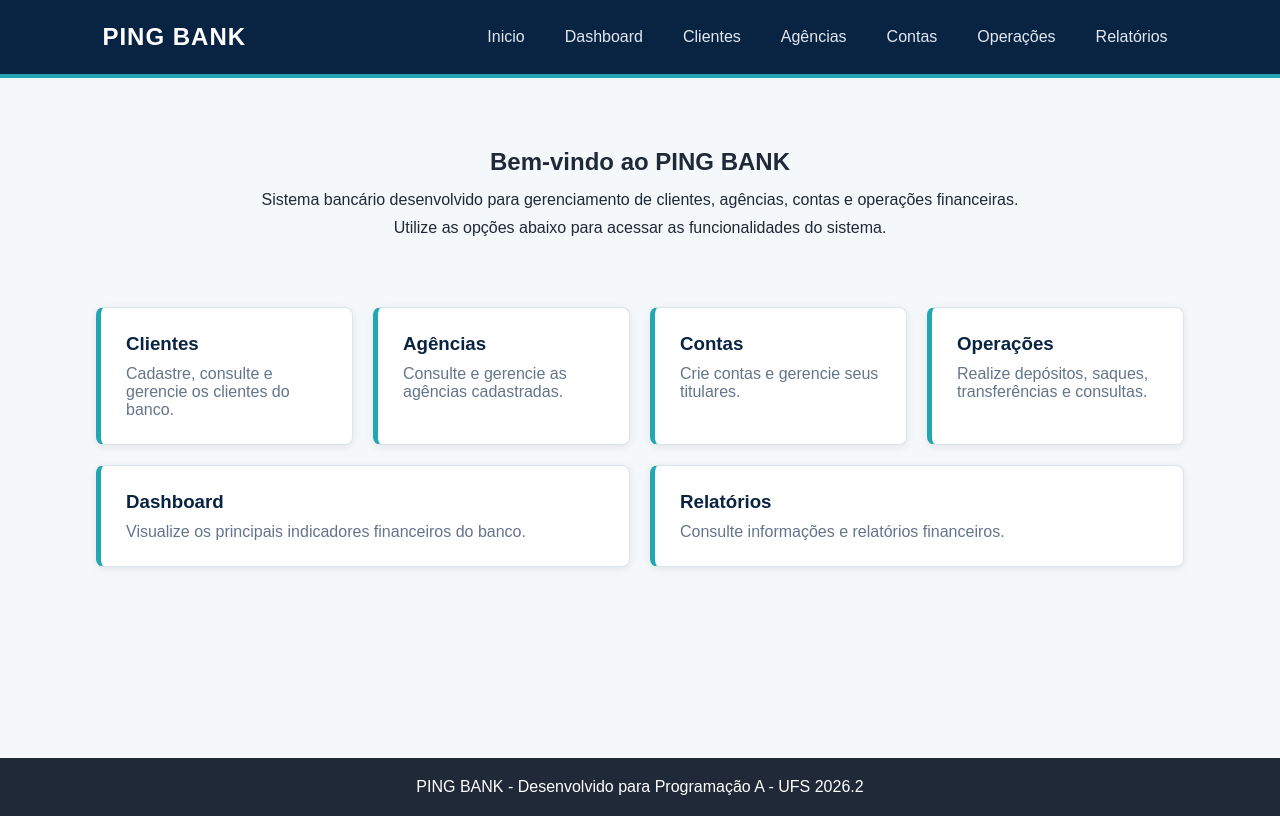
After one commit to ellygabri/Ping-Bank, a Flask app: page / in a window 1280 px wide. The commit adds this page. Run offline with Flask 3, Linux system fonts and the light colour scheme.

Commit message:
Melhorada a identidade visual do PING BANK com nova paleta de cores, ajustes em cards, botões, navegação, tabelas e página inicial.

```diff
--- a/static/css/style.css
+++ b/static/css/style.css
@@ -6,9 +6,10 @@
 
 body {
     font-family: Arial, sans-serif;
-    background-color: #f5f8fc;
-    color: #222222;
+    background-color: #f4f8fb;
+    color: #1f2937;
 }
+
 .cabecalho {
     display: flex;
     justify-content: space-between;
@@ -18,10 +19,13 @@ body {
 
     background-color: #092342;
     color: white;
+
+    border-bottom: 4px solid #22a6b3
 }
 
 .logo h1{
     font-size: 24px;
+    letter-spacing: 1px;
 }
 
 .menu-navegacao{
@@ -30,12 +34,16 @@ body {
 }
 
 .menu-navegacao a {
-    color: #E2e8f0;
+    color: #e2e8f0;
     text-decoration: none;
+
+    padding: 8px 10px;
+    border-radius: 5px;
 }
 
 .menu-navegacao a:hover {
-    text-decoration: underline;
+    background-color: #164e63;
+    text-decoration: none;
 }
 
 .conteudo{
@@ -67,6 +75,7 @@ body {
     background-color: white;
     padding: 25px;
     border-radius: 8px;
+    border-top: 4px solid #22a6b3;
     min-width: 200px;
     flex: 1;
     box-shadow: 0 2px 8px rgba(0,0,0,0.08);
@@ -75,7 +84,7 @@ body {
 .card h3{
     font-size: 16px;
     margin-bottom: 15px;
-    color: #555555;
+    color: #164e63;
 }
 
 .valor-card {
@@ -158,14 +167,12 @@ th{
 
 .botao-pequeno {
     padding: 7px 10px;
-
     font-size: 14px;
 }
 
 .acoes-tabela {
     display: flex;
     align-items: center;
-
     gap: 8px;
 }
 
@@ -200,13 +207,20 @@ th{
     font-weight: bold;
 }
 
-.grupo-formulario input {
+.grupo-formulario input,
+.grupo-formulario select,
+.grupo-formulario textarea {
     padding: 10px;
 
     border: 1px solid #cccccc;
     border-radius: 5px;
 
     font-size: 16px;
+}
+
+.grupo-formulario textarea {
+    min-height: 100px;
+    resize: vertical;
 }
 
 .acoes-formulario {
@@ -241,3 +255,59 @@ th{
 .resultado-cliente .botao {
     margin-top: 15px;
 }
+
+.pagina-inicial {
+    display: flex;
+    flex-direction: column;
+    gap: 30px;
+}
+
+.apresentacao-inicial {
+    text-align: center;
+    padding: 30px;
+}
+
+.apresentacao-inicial h2 {
+    margin-bottom: 15px;
+}
+
+.apresentacao-inicial p {
+    margin-bottom: 10px;
+}
+
+.atalhos-inicio {
+    display: flex;
+    flex-wrap: wrap;
+    gap: 20px;
+}
+
+.card-inicio {
+    flex: 1 1 250px;
+
+    padding: 25px;
+
+    border: 1px solid #dbe5ec;
+    border-left: 5px solid #22a6b3;
+    border-radius: 8px;
+
+    background-color: white;
+
+    text-decoration: none;
+    color: #1f2937;
+
+    box-shadow: 0 2px 8px rgba(0,0,0,0.08);
+}
+
+.card-inicio h3 {
+    margin-bottom: 10px;
+    color: #092342;
+}
+
+.card-inicio p {
+    color: #64748b;
+}
+
+.card-inicio:hover {
+    transform: translateY(-3px);
+    box-shadow: 0 5px 12px rgba(0,0,0,0.10);
+}
--- a/templates/base.html
+++ b/templates/base.html
@@ -23,6 +23,10 @@
             </div>
 
             <nav class = "menu-navegacao">
+
+                <a href = "{{url_for('inicio')}}">
+                    Inicio
+                </a>
                 <a href = "{{ url_for('dashboard')}}">
                     Dashboard
                 </a>
@@ -38,6 +42,10 @@
                 </a>
                  <a href = "{{ url_for('pagina_operacoes')}}">
                     Operações
+                </a>
+
+                <a href = "{{url_for('pagina_relatorios')}}">
+                    Relatórios
                 </a>
             </nav>
 
--- /dev/null
+++ b/templates/inicio.html
@@ -0,0 +1,81 @@
+{% extends "base.html" %}
+
+{% block conteudo %}
+
+<section class = "pagina-inicial">
+
+    <div class = "apresentacao-inicial">
+
+        <h2> Bem-vindo ao PING BANK </h2>
+
+        <p>
+            Sistema bancário desenvolvido para gerenciamento de clientes,
+            agências, contas e operações financeiras.
+        </p>
+
+        <p>
+            Utilize as opções abaixo para acessar as funcionalidades do sistema.
+        </p>
+
+    </div>
+
+    <div class = "atalhos-inicio">
+
+        <a href = "{{url_for('pagina_clientes')}}" class = "card-inicio">
+
+            <h3> Clientes </h3>
+
+            <p>
+                Cadastre, consulte e gerencie os clientes do banco.
+            </p>
+        </a>
+
+        <a href = "{{url_for('pagina_agencias')}}" class = "card-inicio">
+
+            <h3> Agências </h3>
+
+            <p>
+                Consulte e gerencie as agências cadastradas.
+            </p>
+        </a>
+
+        <a href = "{{url_for('pagina_contas')}}" class = "card-inicio">
+
+            <h3> Contas </h3>
+
+            <p>
+                Crie contas e gerencie seus titulares.
+            </p>
+        </a>
+
+        <a href = "{{url_for('pagina_operacoes')}}" class = "card-inicio">
+
+            <h3> Operações </h3>
+
+            <p>
+                Realize depósitos, saques, transferências e consultas.
+            </p>
+        </a>
+
+        <a href = "{{url_for('dashboard')}}" class = "card-inicio">
+
+            <h3> Dashboard </h3>
+
+            <p>
+                Visualize os principais indicadores financeiros do banco.
+            </p>
+        </a>
+
+        <a href = "{{url_for('pagina_relatorios')}}" class = "card-inicio">
+
+            <h3> Relatórios </h3>
+
+            <p>
+                Consulte informações e relatórios financeiros.
+            </p>
+        </a>
+
+    </div>
+</section>
+
+{% endblock %}
```
